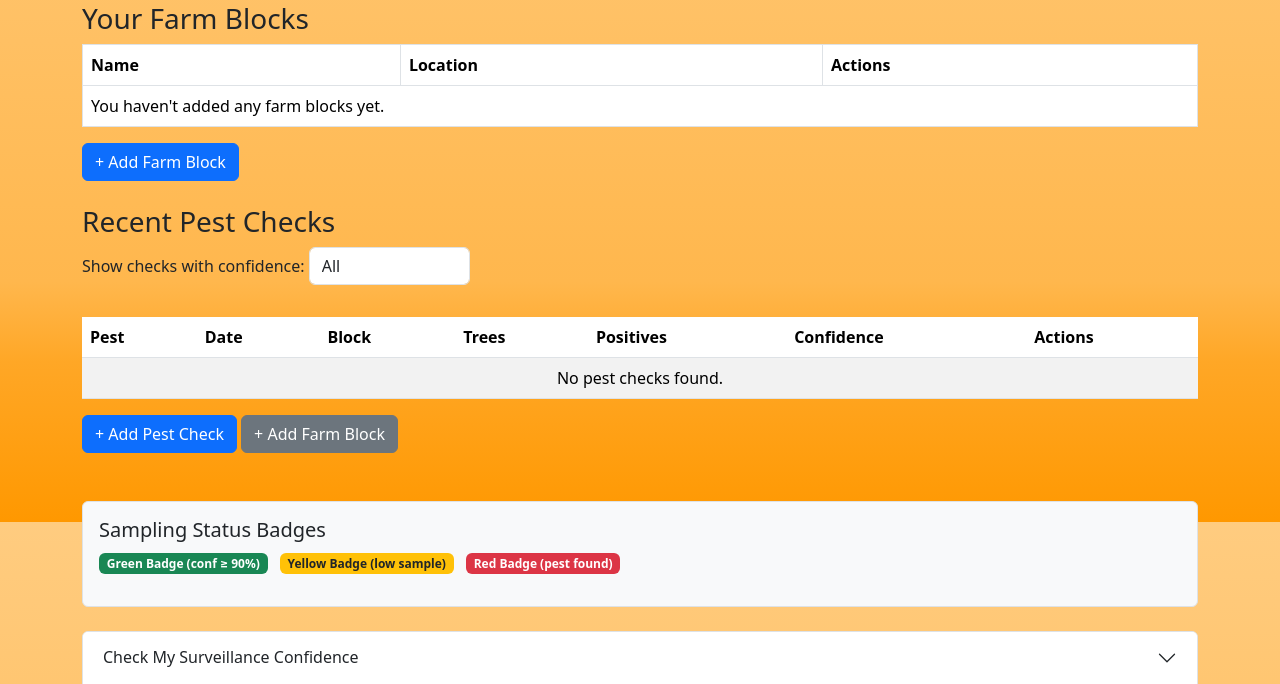
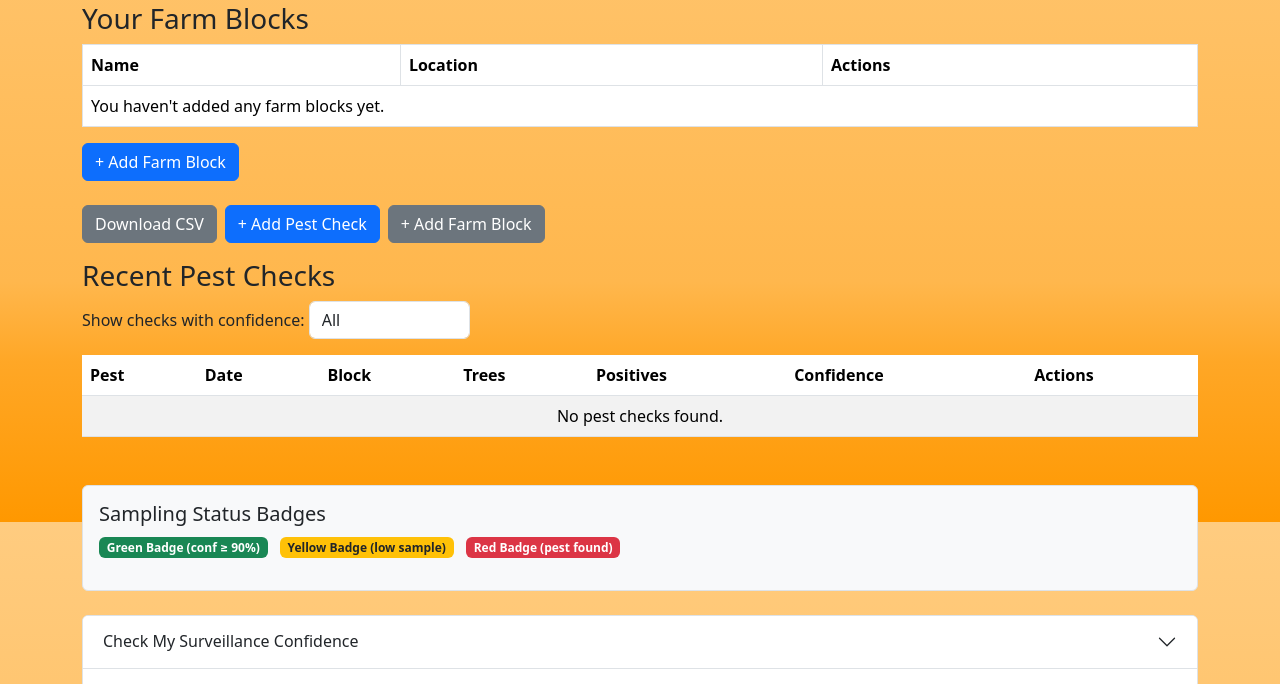
Before and after one commit to HoustonMichaelVaughn/HIT237, a Django app: page /growers/profile/ in a window 1280 px wide. Shown: the part 278-962 px from the top of the page. Run offline with Django 5.2, Linux system fonts and the light colour scheme; the visitor is signed in with stand-in values (Sample User, id 1); data that the repository does not hold is empty; some libraries are stand-ins or nearby versions.

Commit message:
Switch to db_experiment.sqlite3; add CSV-export view/URL/button; remove duplicate table/buttons in profile.html

```diff
--- a/growers/templates/growers/profile.html
+++ b/growers/templates/growers/profile.html
@@ -47,7 +47,19 @@
   </table>
   <a href="{% url 'add_farm_block' %}" class="btn btn-primary mb-4">+ Add Farm Block</a>
 
-  <!-- Recent Pest Checks -->
+  <!-- Recent Pest Checks got a bit of trouble here see notes-->
+   <div class="d-flex align-items-center mb-3">
+  <a href="{% url 'export_csv' %}" class="btn btn-secondary me-2">
+    Download CSV
+  </a>
+  <a href="{% url 'create_pest_check' %}" class="btn btn-primary me-2">
+    + Add Pest Check
+  </a>
+  <a href="{% url 'add_farm_block' %}" class="btn btn-secondary">
+    + Add Farm Block
+  </a>
+  </div>
+
   <h3>Recent Pest Checks</h3>
 
   <!-- Confidence-filter dropdown -->
@@ -64,7 +76,6 @@
   </form>
 
   <table class="table table-striped">
- <table class="table table-striped">
   <thead>
     <tr>
       <th>Pest</th>
@@ -113,13 +124,7 @@
       <tr><td colspan="7" class="text-center">No pest checks found.</td></tr>
     {% endfor %}
   </tbody>
-</table>
-
-<div class="mt-3">
-  <a href="{% url 'create_pest_check' %}" class="btn btn-primary">+ Add Pest Check</a>
-  <a href="{% url 'add_farm_block'   %}" class="btn btn-secondary ml-2">+ Add Farm Block</a>
-</div>
-
+  </table>
     <!-- Neolisa Idea-Badge Preview Section -->
 <div class="mt-5 mb-4 p-3 border rounded bg-light">
   <h5>Sampling Status Badges</h5>
--- a/growers/urls.py
+++ b/growers/urls.py
@@ -1,10 +1,11 @@
 from django.urls import path
 from django.contrib.auth import views as auth_views
-from .views import Login, RegisterUser, profile_view
+from .views import Login, RegisterUser, profile_view, export_csv
 
 urlpatterns = [
     path("login/", Login.as_view(), name="login"),
-    path('logout/', auth_views.LogoutView.as_view(), name='logout'),
+    path("logout/", auth_views.LogoutView.as_view(), name="logout"),
     path("register/", RegisterUser.as_view(), name="register"),
-    path("profile/", profile_view, name="profile")
+    path("profile/", profile_view, name="profile"),
+    path("profile/export-csv/", export_csv, name="export_csv"),
 ]
--- a/growers/views.py
+++ b/growers/views.py
@@ -10,6 +10,41 @@ from .forms import RegisterUserForm
 from mango_pests.forms import PestSelectionForm, SampleSizeForm
 
 import math
+import csv
+from django.http import HttpResponse
+
+@login_required
+def export_csv(request):
+    """
+    Export all PestCheck rows for the logged-in grower as a CSV.
+    """
+    #This is to  create the HTTP response with a CSV MIME type
+    response = HttpResponse(content_type='text/csv')
+    response['Content-Disposition'] = 'attachment; filename="pest_checks.csv"'
+
+    writer = csv.writer(response)
+    writer.writerow([
+        'Pest',
+        'Date Checked',
+        'Block',
+        'Trees Checked',
+        'Positives',
+        'Confidence (%)'
+    ])
+
+    # and this  filter the PestCheck objects by the grower (user)
+    checks = PestCheck.objects.filter(farm_block__grower=request.user)
+    for check in checks:
+        writer.writerow([
+            check.pest.name,
+            check.date_checked,
+            check.farm_block.name,
+            check.num_trees,
+            check.positives,
+            check.confidence_score or 0,
+        ])
+
+    return response
 
 class Login(DjangoLoginView):
     template_name = "growers/login.html"
--- a/mango_pests_project/settings.py
+++ b/mango_pests_project/settings.py
@@ -78,7 +78,8 @@ WSGI_APPLICATION = 'mango_pests_project.wsgi.application'
 DATABASES = {
     'default': {
         'ENGINE': 'django.db.backends.sqlite3',
-        'NAME': BASE_DIR / 'db.sqlite3',
+        'NAME': BASE_DIR / 'db_experiment.sqlite3',
+
     }
 }
 
```
